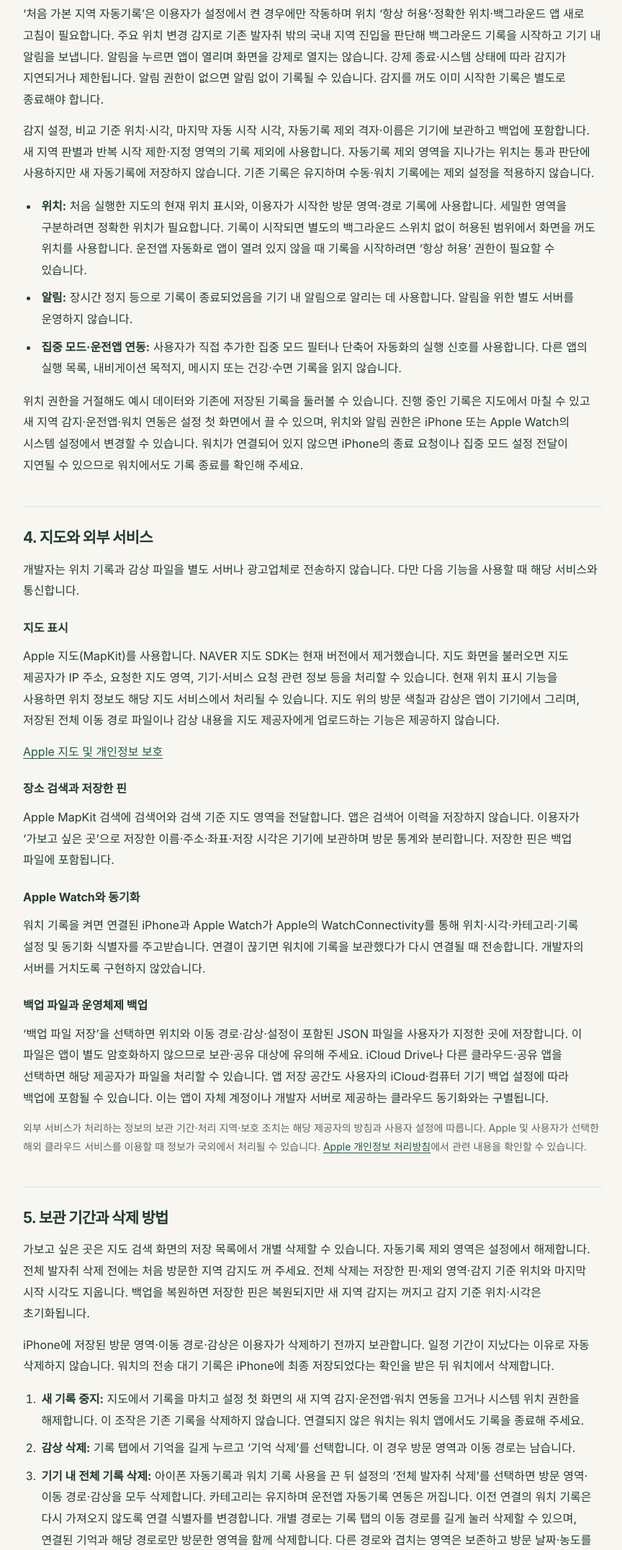
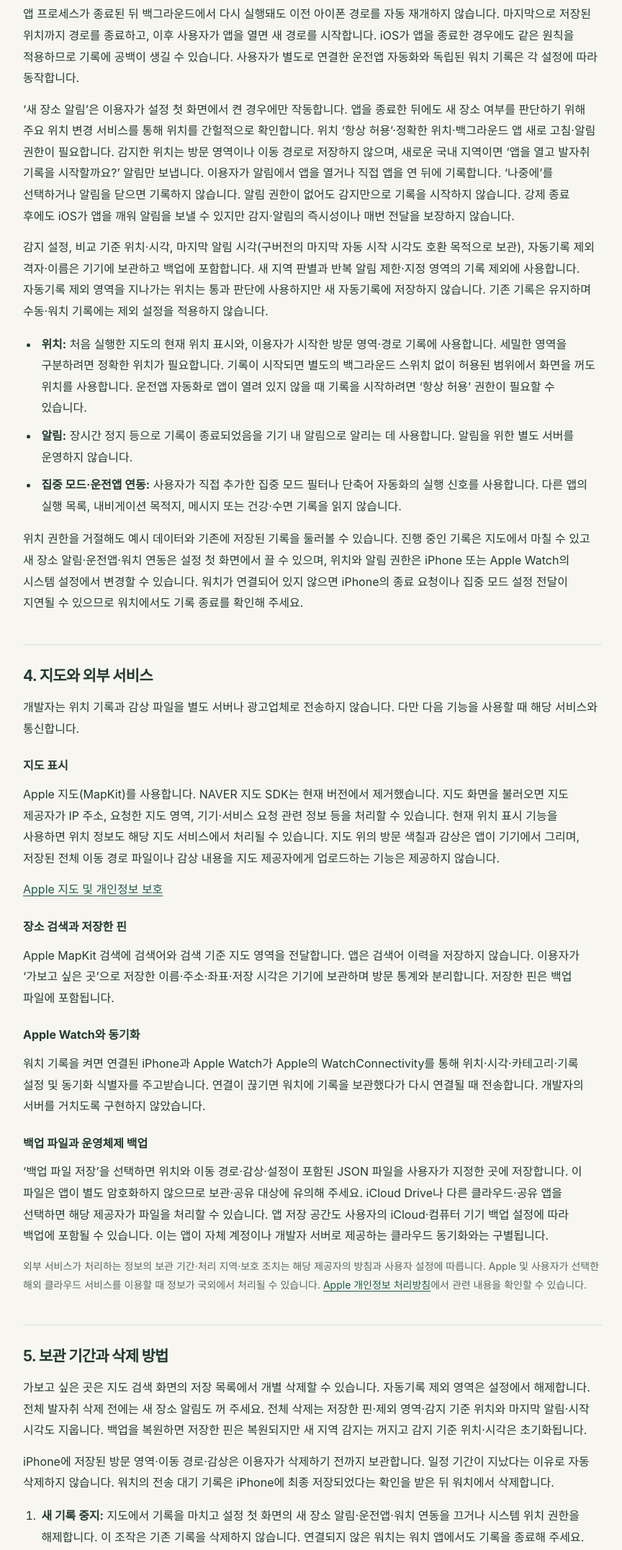
Before and after one commit to MrWoodyPark/beentomap-privacy, a plain HTML site: page index.html in a window 1280 px wide. Shown: the part 1640-3793 px from the top of the page at 72% size, without its empty margins (206-1070 px from the left). Drawn offline with Linux system fonts and the light colour scheme.

Commit message:
Describe opt-in place alerts without automatic location history recording

```diff
--- a/index.html
+++ b/index.html
@@ -105,14 +105,15 @@
 
     <section id="permissions">
       <h2>3. 권한과 자동기록 선택</h2>
-      <p>‘처음 가본 지역 자동기록’은 이용자가 설정에서 켠 경우에만 작동하며 위치 ‘항상 허용’·정확한 위치·백그라운드 앱 새로 고침이 필요합니다. 주요 위치 변경 감지로 기존 발자취 밖의 국내 지역 진입을 판단해 백그라운드 기록을 시작하고 기기 내 알림을 보냅니다. 알림을 누르면 앱이 열리며 화면을 강제로 열지는 않습니다. 강제 종료·시스템 상태에 따라 감지가 지연되거나 제한됩니다. 알림 권한이 없으면 알림 없이 기록될 수 있습니다. 감지를 꺼도 이미 시작한 기록은 별도로 종료해야 합니다.</p>
-      <p>감지 설정, 비교 기준 위치·시각, 마지막 자동 시작 시각, 자동기록 제외 격자·이름은 기기에 보관하고 백업에 포함합니다. 새 지역 판별과 반복 시작 제한·지정 영역의 기록 제외에 사용합니다. 자동기록 제외 영역을 지나가는 위치는 통과 판단에 사용하지만 새 자동기록에 저장하지 않습니다. 기존 기록은 유지하며 수동·워치 기록에는 제외 설정을 적용하지 않습니다.</p>
+      <p>앱 프로세스가 종료된 뒤 백그라운드에서 다시 실행돼도 이전 아이폰 경로를 자동 재개하지 않습니다. 마지막으로 저장된 위치까지 경로를 종료하고, 이후 사용자가 앱을 열면 새 경로를 시작합니다. iOS가 앱을 종료한 경우에도 같은 원칙을 적용하므로 기록에 공백이 생길 수 있습니다. 사용자가 별도로 연결한 운전앱 자동화와 독립된 워치 기록은 각 설정에 따라 동작합니다.</p>
+      <p>‘새 장소 알림’은 이용자가 설정 첫 화면에서 켠 경우에만 작동합니다. 앱을 종료한 뒤에도 새 장소 여부를 판단하기 위해 주요 위치 변경 서비스를 통해 위치를 간헐적으로 확인합니다. 위치 ‘항상 허용’·정확한 위치·백그라운드 앱 새로 고침·알림 권한이 필요합니다. 감지한 위치는 방문 영역이나 이동 경로로 저장하지 않으며, 새로운 국내 지역이면 ‘앱을 열고 발자취 기록을 시작할까요?’ 알림만 보냅니다. 이용자가 알림에서 앱을 열거나 직접 앱을 연 뒤에 기록합니다. ‘나중에’를 선택하거나 알림을 닫으면 기록하지 않습니다. 알림 권한이 없어도 감지만으로 기록을 시작하지 않습니다. 강제 종료 후에도 iOS가 앱을 깨워 알림을 보낼 수 있지만 감지·알림의 즉시성이나 매번 전달을 보장하지 않습니다.</p>
+      <p>감지 설정, 비교 기준 위치·시각, 마지막 알림 시각(구버전의 마지막 자동 시작 시각도 호환 목적으로 보관), 자동기록 제외 격자·이름은 기기에 보관하고 백업에 포함합니다. 새 지역 판별과 반복 알림 제한·지정 영역의 기록 제외에 사용합니다. 자동기록 제외 영역을 지나가는 위치는 통과 판단에 사용하지만 새 자동기록에 저장하지 않습니다. 기존 기록은 유지하며 수동·워치 기록에는 제외 설정을 적용하지 않습니다.</p>
       <ul>
         <li><strong>위치:</strong> 처음 실행한 지도의 현재 위치 표시와, 이용자가 시작한 방문 영역·경로 기록에 사용합니다. 세밀한 영역을 구분하려면 정확한 위치가 필요합니다. 기록이 시작되면 별도의 백그라운드 스위치 없이 허용된 범위에서 화면을 꺼도 위치를 사용합니다. 운전앱 자동화로 앱이 열려 있지 않을 때 기록을 시작하려면 ‘항상 허용’ 권한이 필요할 수 있습니다.</li>
         <li><strong>알림:</strong> 장시간 정지 등으로 기록이 종료되었음을 기기 내 알림으로 알리는 데 사용합니다. 알림을 위한 별도 서버를 운영하지 않습니다.</li>
         <li><strong>집중 모드·운전앱 연동:</strong> 사용자가 직접 추가한 집중 모드 필터나 단축어 자동화의 실행 신호를 사용합니다. 다른 앱의 실행 목록, 내비게이션 목적지, 메시지 또는 건강·수면 기록을 읽지 않습니다.</li>
       </ul>
-      <p>위치 권한을 거절해도 예시 데이터와 기존에 저장된 기록을 둘러볼 수 있습니다. 진행 중인 기록은 지도에서 마칠 수 있고 새 지역 감지·운전앱·워치 연동은 설정 첫 화면에서 끌 수 있으며, 위치와 알림 권한은 iPhone 또는 Apple Watch의 시스템 설정에서 변경할 수 있습니다. 워치가 연결되어 있지 않으면 iPhone의 종료 요청이나 집중 모드 설정 전달이 지연될 수 있으므로 워치에서도 기록 종료를 확인해 주세요.</p>
+      <p>위치 권한을 거절해도 예시 데이터와 기존에 저장된 기록을 둘러볼 수 있습니다. 진행 중인 기록은 지도에서 마칠 수 있고 새 장소 알림·운전앱·워치 연동은 설정 첫 화면에서 끌 수 있으며, 위치와 알림 권한은 iPhone 또는 Apple Watch의 시스템 설정에서 변경할 수 있습니다. 워치가 연결되어 있지 않으면 iPhone의 종료 요청이나 집중 모드 설정 전달이 지연될 수 있으므로 워치에서도 기록 종료를 확인해 주세요.</p>
     </section>
 
     <section id="services">
@@ -132,10 +133,10 @@
 
     <section id="deletion">
       <h2>5. 보관 기간과 삭제 방법</h2>
-      <p>가보고 싶은 곳은 지도 검색 화면의 저장 목록에서 개별 삭제할 수 있습니다. 자동기록 제외 영역은 설정에서 해제합니다. 전체 발자취 삭제 전에는 처음 방문한 지역 감지도 꺼 주세요. 전체 삭제는 저장한 핀·제외 영역·감지 기준 위치와 마지막 시작 시각도 지웁니다. 백업을 복원하면 저장한 핀은 복원되지만 새 지역 감지는 꺼지고 감지 기준 위치·시각은 초기화됩니다.</p>
+      <p>가보고 싶은 곳은 지도 검색 화면의 저장 목록에서 개별 삭제할 수 있습니다. 자동기록 제외 영역은 설정에서 해제합니다. 전체 발자취 삭제 전에는 새 장소 알림도 꺼 주세요. 전체 삭제는 저장한 핀·제외 영역·감지 기준 위치와 마지막 알림·시작 시각도 지웁니다. 백업을 복원하면 저장한 핀은 복원되지만 새 지역 감지는 꺼지고 감지 기준 위치·시각은 초기화됩니다.</p>
       <p>iPhone에 저장된 방문 영역·이동 경로·감상은 이용자가 삭제하기 전까지 보관합니다. 일정 기간이 지났다는 이유로 자동 삭제하지 않습니다. 워치의 전송 대기 기록은 iPhone에 최종 저장되었다는 확인을 받은 뒤 워치에서 삭제합니다.</p>
       <ol>
-        <li><strong>새 기록 중지:</strong> 지도에서 기록을 마치고 설정 첫 화면의 새 지역 감지·운전앱·워치 연동을 끄거나 시스템 위치 권한을 해제합니다. 이 조작은 기존 기록을 삭제하지 않습니다. 연결되지 않은 워치는 워치 앱에서도 기록을 종료해 주세요.</li>
+        <li><strong>새 기록 중지:</strong> 지도에서 기록을 마치고 설정 첫 화면의 새 장소 알림·운전앱·워치 연동을 끄거나 시스템 위치 권한을 해제합니다. 이 조작은 기존 기록을 삭제하지 않습니다. 연결되지 않은 워치는 워치 앱에서도 기록을 종료해 주세요.</li>
         <li><strong>감상 삭제:</strong> 기록 탭에서 기억을 길게 누르고 ‘기억 삭제’를 선택합니다. 이 경우 방문 영역과 이동 경로는 남습니다.</li>
         <li><strong>기기 내 전체 기록 삭제:</strong> 아이폰 자동기록과 워치 기록 사용을 끈 뒤 설정의 ‘전체 발자취 삭제’를 선택하면 방문 영역·이동 경로·감상을 모두 삭제합니다. 카테고리는 유지하며 운전앱 자동기록 연동은 꺼집니다. 이전 연결의 워치 기록은 다시 가져오지 않도록 연결 식별자를 변경합니다. 개별 경로는 기록 탭의 이동 경로를 길게 눌러 삭제할 수 있으며, 연결된 기억과 해당 경로로만 방문한 영역을 함께 삭제합니다. 다른 경로와 겹치는 영역은 보존하고 방문 날짜·농도를 다시 계산합니다. 삭제한 워치 경로의 재전송을 차단하기 위해 경로 내용이 없는 세션 식별자를 기기에 보관하며, 전체 기록 삭제 시 제거합니다. iPhone의 시스템 설정에서 나의발자취를 ‘앱 삭제’해도 해당 기기의 앱 저장 데이터를 제거할 수 있습니다. ‘앱 정리하기’는 데이터를 보관하므로 전체 삭제 방법에 해당하지 않습니다. 워치에 남은 미전송 기록을 제거하려면 워치 앱도 별도로 삭제해 주세요.</li>
         <li><strong>별도 사본 삭제:</strong> 내보낸 JSON 파일, 공유한 사본, iCloud·컴퓨터 기기 백업은 앱 삭제만으로 지워지지 않습니다. 저장한 위치나 해당 서비스의 관리 기능에서 별도로 삭제해야 하며, 과거 백업을 복원하면 이전 기록이 다시 나타날 수 있습니다.</li>
```
Also changed, not shown: support.html (+4 -4 lines).
